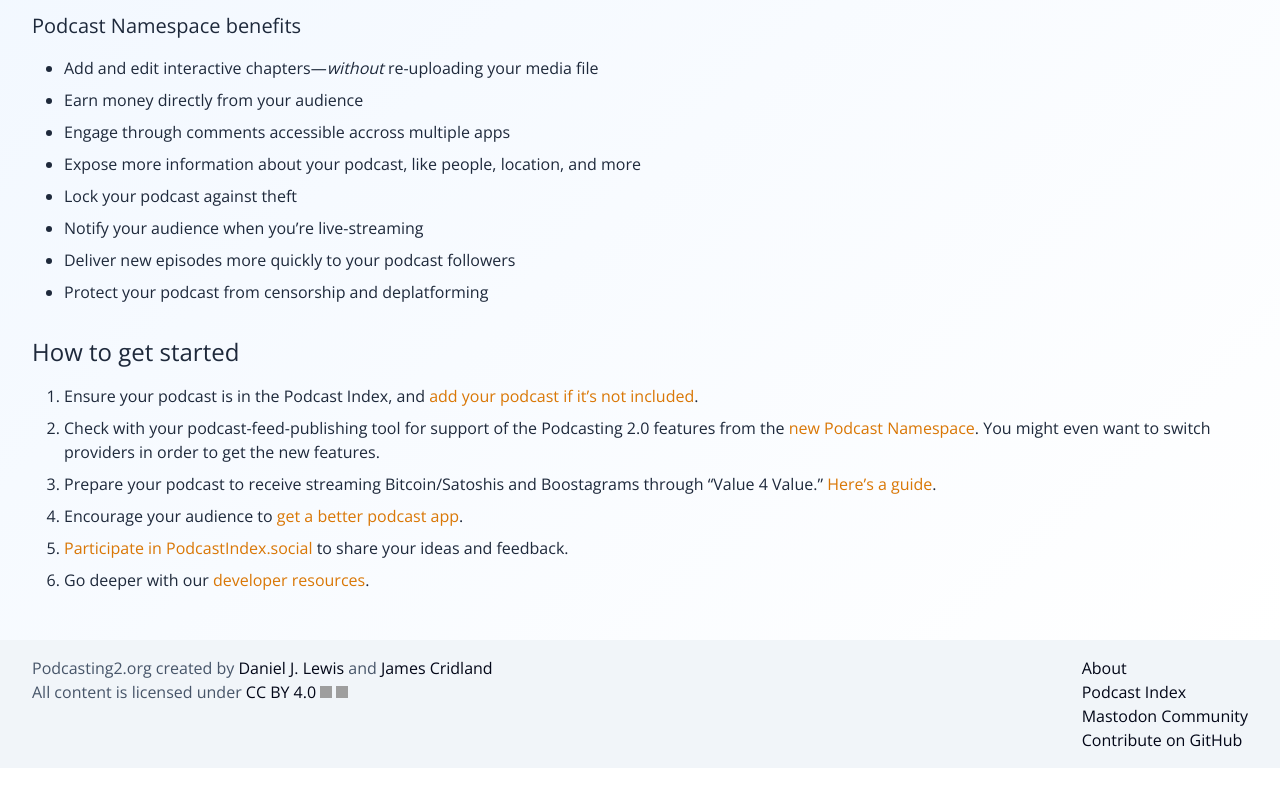
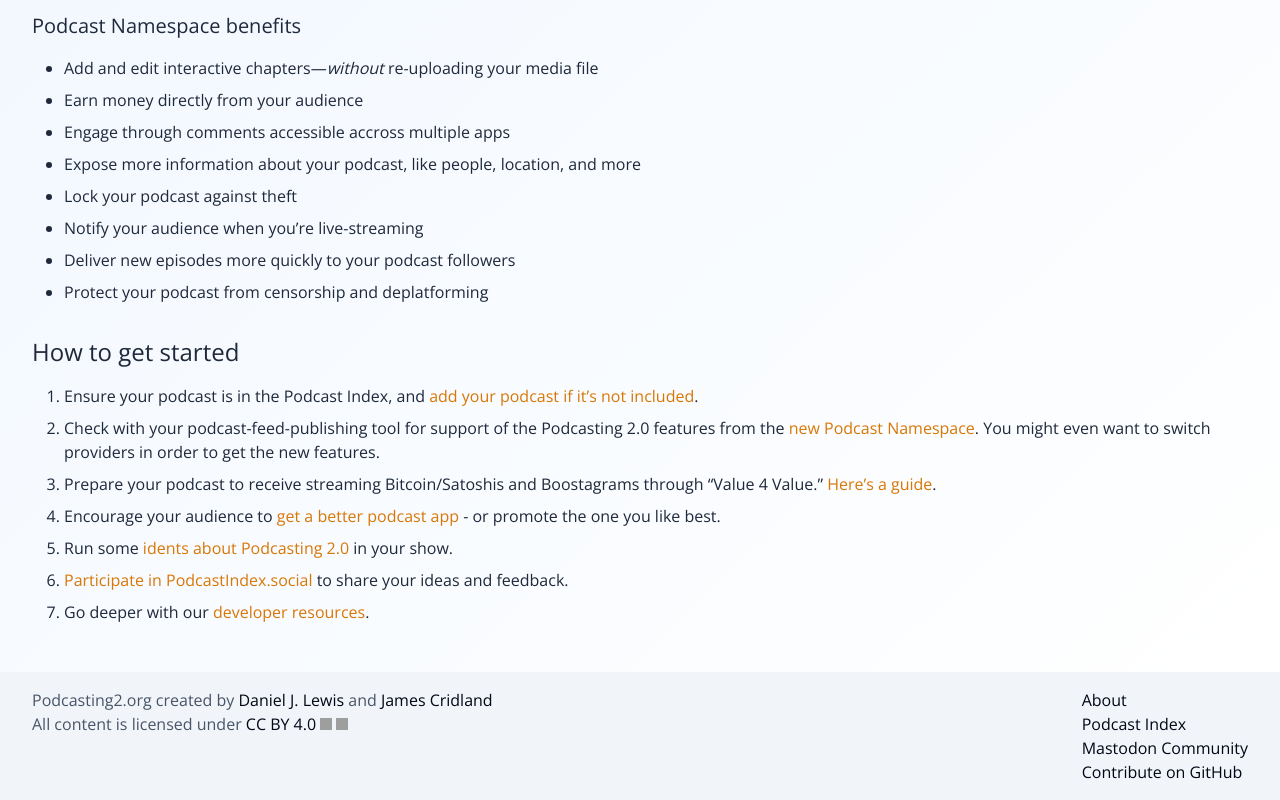
Before and after one commit to theDanielJLewis/podcasting2.org, a Next.js app: page /podcasters in a window 1280 px wide. Shown: the part 604-1404 px from the top of the page. Before the commit the page ends 1372 px from the top, so only its background shows below. Built offline with nearby package versions, Linux system fonts and the light colour scheme; no server answers; grey boxes are pictures that could not be loaded.

Commit message:
Update page.tsx
Adding a link to the marketing page

```diff
--- a/src/app/podcasters/page.tsx
+++ b/src/app/podcasters/page.tsx
@@ -74,7 +74,11 @@ export default function PodcastersPage() {
         </li>
         <li>
           Encourage your audience to{" "}
-          <Link href="/apps">get a better podcast app</Link>.
+          <Link href="/apps">get a better podcast app</Link> - or promote the one you like best.
+        </li>
+        <li>
+          Run some{" "}
+          <Link href="/marketing">idents about Podcasting 2.0</Link> in your show.
         </li>
         <li>
           <a href="https://podcastindex.social/invite/hfcQYbjq" target="_blank">
```
